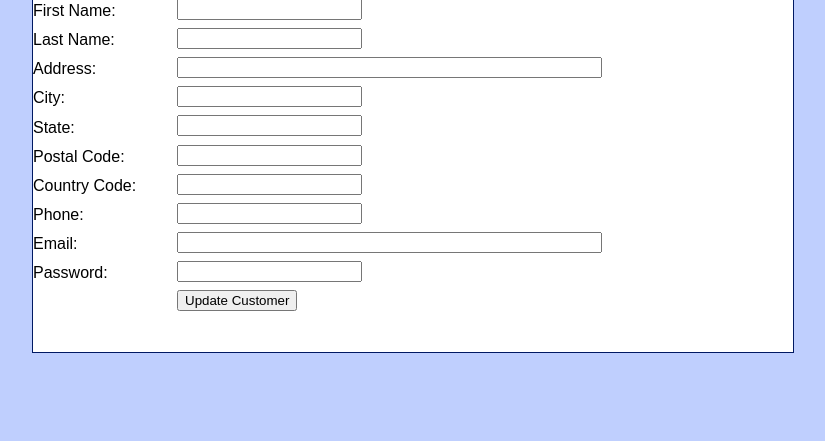
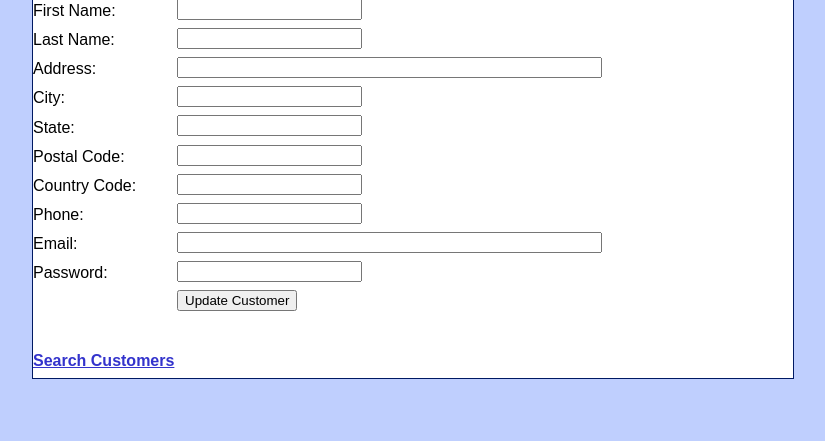
Before and after one commit to mkettani/finalproject, a PHP site: the page made by customer manager/customer_display.php in a window 1280 px wide. Shown: the part 152-593 px from the top of the page, without its empty margins (227-1052 px from the left). Run offline with PHP 8.4, Linux system fonts and the light colour scheme; data that the repository does not hold is empty.

Commit message:
Update customer_display.php

```diff
--- a/customer manager/customer_display.php
+++ b/customer manager/customer_display.php
@@ -40,3 +40,6 @@
             <label>&nbsp;</label>
             <input type="submit" value="Update Customer" />
             <br />
+  </form>
+        <p><a href="">Search Customers</a></p>
+    </div>
```
